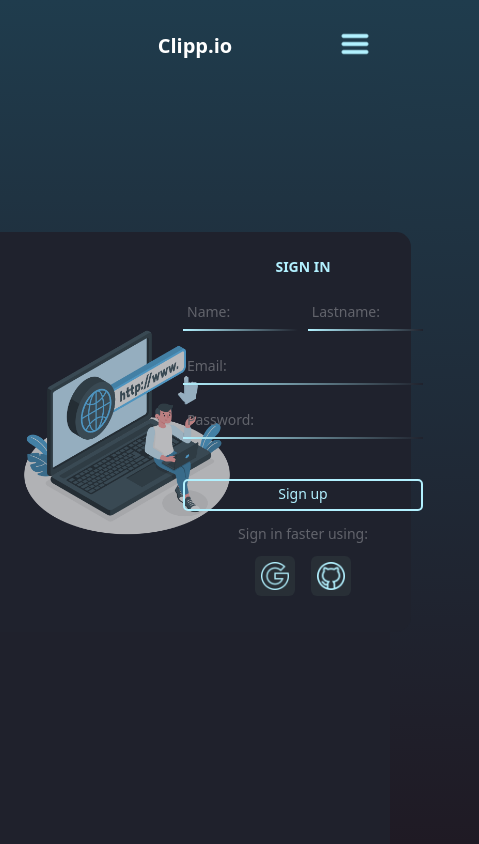
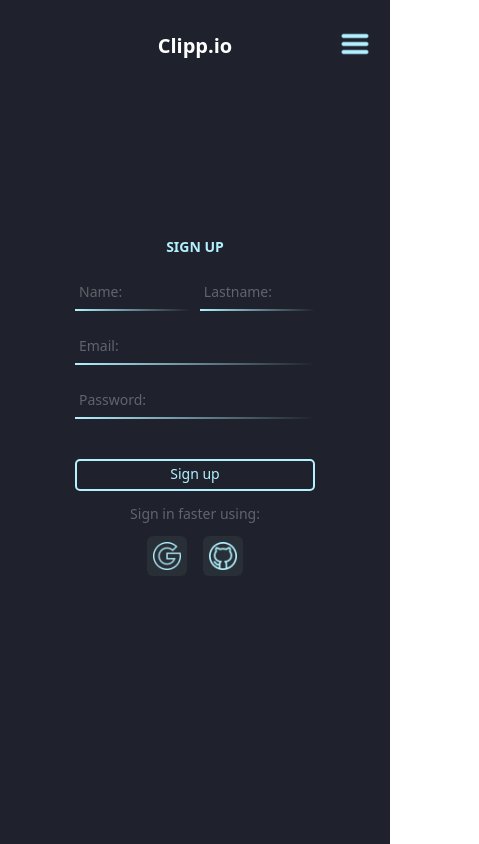
Before and after one commit to RoberthLoorDev/link-shortener, a Vue app in the folder frontend/: page /login in a window 390 px wide. Shown: the whole page, 479 px wide, since content can reach past the window. Built offline with nearby package versions, Linux system fonts and the light colour scheme; what tailwindcss-animated would draw is missing.

Commit message:
add: responsive design

```diff
--- a/frontend/src/pages/SignUp.vue
+++ b/frontend/src/pages/SignUp.vue
@@ -4,12 +4,12 @@
     <div class="flex flex-1 justify-center items-center">
       <!-- box-login -->
       <div
-        class="flex w-[rem] h-[25rem] bg-[#1F222D] -mt-10 rounded-[15px] shadow-none"
+        class="flex h-[25rem] bg-[#1F212C] -mt-20 rounded-[15px] shadow-none"
       >
-        <div class="flex justify-center items-center w-[50%]">
+        <div class="hidden md:flex justify-center items-center w-[50%]">
           <img class="w-[20rem] ml-20" src="../assets/image-sign.png" alt="" />
         </div>
-        <div class="flex flex-col items-center w-[50%]">
+        <div class="flex flex-col items-center w-[100%] md:w-[50%]">
           <form
             action=""
             class="flex flex-col justify-center items-center w-[22rem]"
@@ -17,7 +17,7 @@
             <h3
               class="text-[#B2F1FF] text-[14px] font-semibold my-6 text-center"
             >
-              SIGN IN
+              SIGN UP
             </h3>
 
             <!-- inputs container-->
@@ -148,6 +148,12 @@ export default {
   widows: 100%;
 }
 
+@media screen and (max-width: 767px) {
+  .background {
+    background: #1f222d;
+  }
+}
+
 .line_input {
   background: linear-gradient(90deg, #b2f1ff 0%, #1f222d 100%);
 }
```
